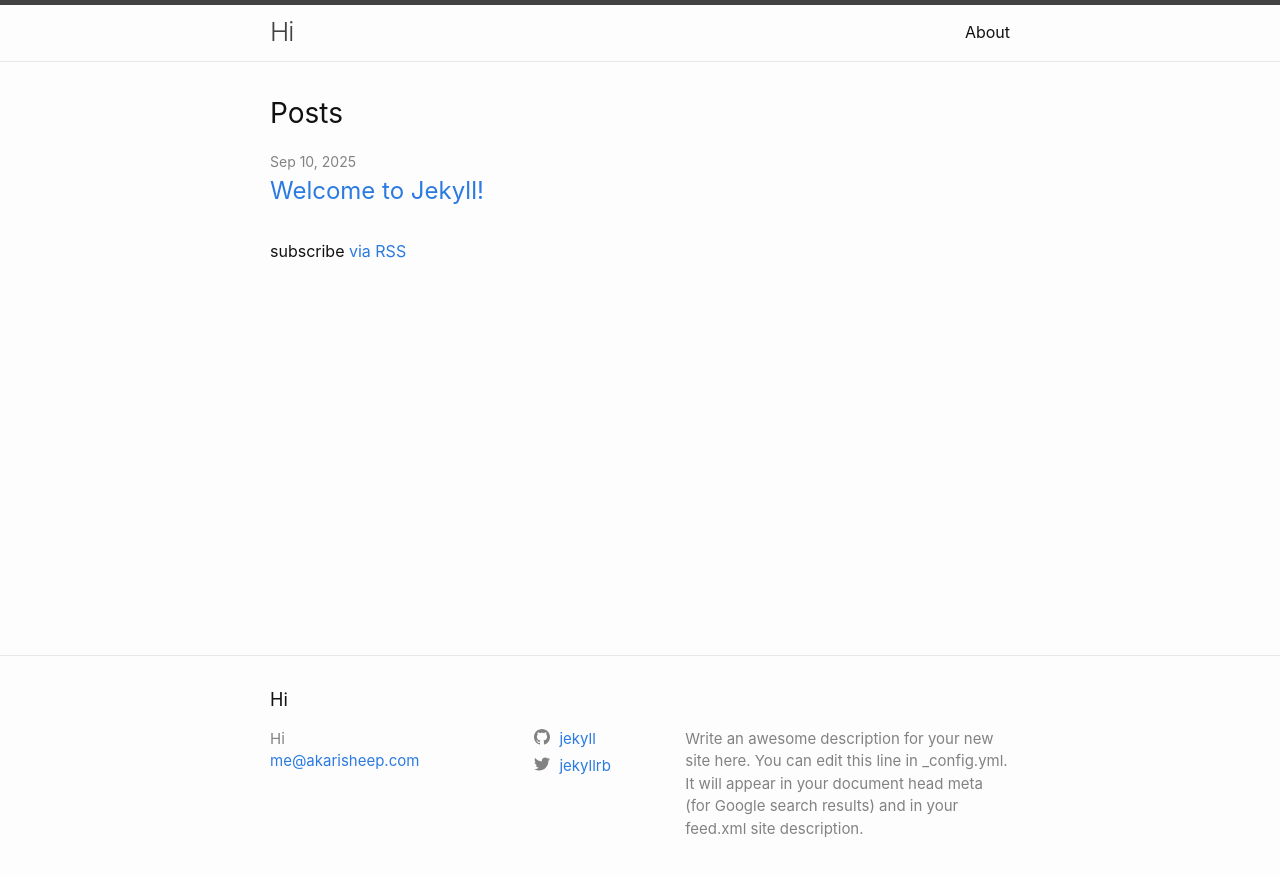
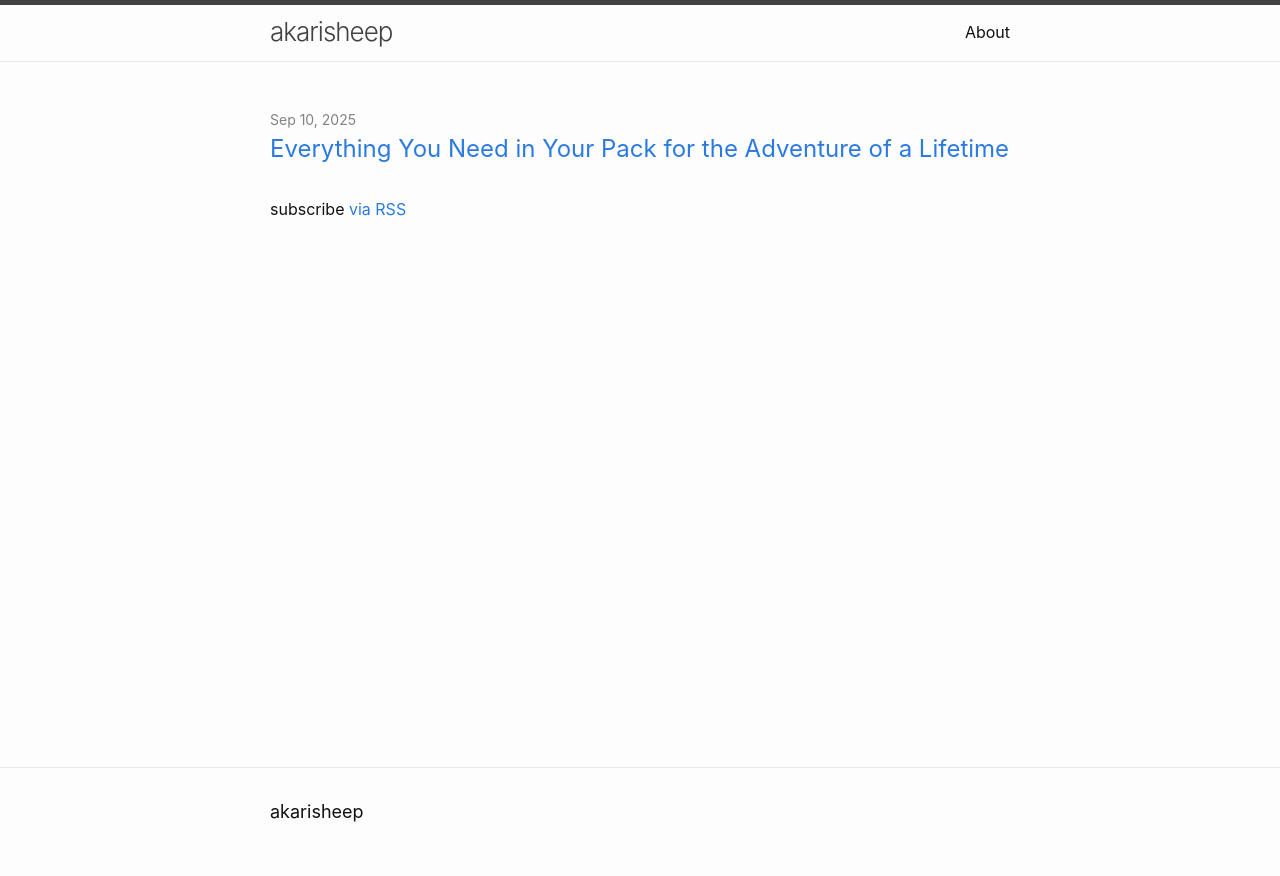
Before and after one commit to andytung/akarisheep, a Jekyll site: the page built from index.markdown, in a window 1280 px wide. Shown: the top 876 px of the page. Built offline with Jekyll 4.4.1, drawn with Linux system fonts in a browser that asks for light colours.

Commit message:
add initial post

```diff
--- a/_config.yml
+++ b/_config.yml
@@ -18,16 +18,14 @@
 # You can create any custom variable you would like, and they will be accessible
 # in the templates via {{ site.myvariable }}.
 
-title: Hi
-email: me@akarisheep.com
+title: akarisheep
+# email: me@akarisheep.com
 description: >- # this means to ignore newlines until "baseurl:"
-  Write an awesome description for your new site here. You can edit this
-  line in _config.yml. It will appear in your document head meta (for
-  Google search results) and in your feed.xml site description.
+
 baseurl: "" # the subpath of your site, e.g. /blog
-url: "akarisheep" # the base hostname & protocol for your site, e.g. http://example.com
-twitter_username: jekyllrb
-github_username:  jekyll
+url: "akarisheep.com" # the base hostname & protocol for your site, e.g. http://example.com
+# twitter_username: jekyllrb
+# github_username:  jekyll
 
 # Build settings
 plugins:
--- a/_includes/footer.html
+++ b/_includes/footer.html
@@ -5,7 +5,7 @@
 
     <h2 class="footer-heading">{{ site.title | escape }}</h2>
 
-    <div class="footer-col-wrapper">
+    <!-- <div class="footer-col-wrapper">
       <div class="footer-col footer-col-1">
         <ul class="contact-list">
           <li class="p-name">
@@ -19,7 +19,7 @@
             <li><a class="u-email" href="mailto:{{ site.email }}">{{ site.email }}</a></li>
             {%- endif -%}
         </ul>
-      </div>
+      </div> -->
 
       <div class="footer-col footer-col-2">
         {%- include social.html -%}
--- a/_layouts/home.html
+++ b/_layouts/home.html
@@ -10,7 +10,7 @@ layout: default
   {{ content }}
 
   {%- if site.posts.size > 0 -%}
-    <h2 class="post-list-heading">{{ page.list_title | default: "Posts" }}</h2>
+    <h2 class="post-list-heading">{{ page.list_title | default: "" }}</h2>
     <ul class="post-list">
       {%- for post in site.posts -%}
       <li>
--- /dev/null
+++ b/music.markdown
@@ -0,0 +1,6 @@
+---
+# layout: page
+# title: Music
+# permalink: /music/
+# categories: music
+---
--- /dev/null
+++ b/travel.markdown
@@ -0,0 +1,6 @@
+---
+# layout: page
+# title: Travel
+# permalink: /travel/
+# categories: travel
+---
```
Also changed, not shown: _layouts/page.html (+22 -0 lines), _posts/2025-09-11-how-to-pack-for-backpacking.markdown (added, +10 -0 lines), _posts/2025-09-11-welcome-to-jekyll.markdown (deleted, +0 -29 lines), index.markdown (line endings or trailing spaces), music.html (deleted), travel.html (deleted).
